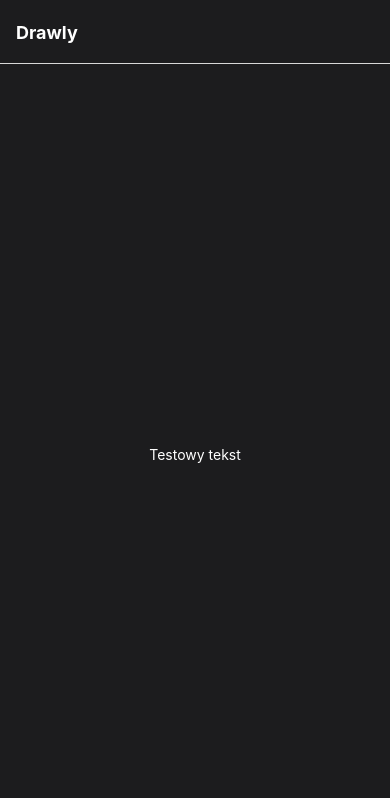
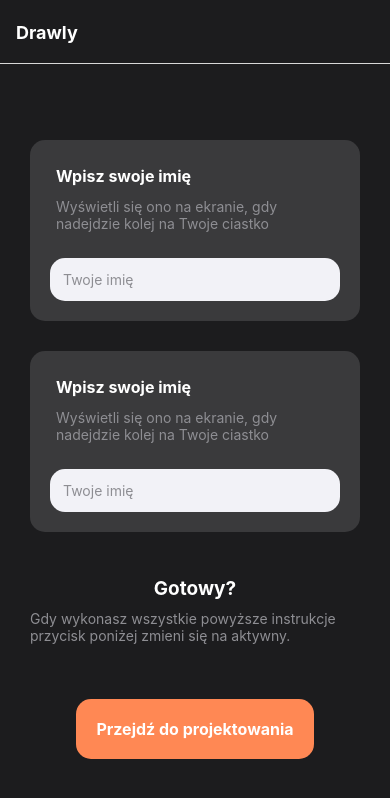
Before and after one commit to dvxi/Drawly, a React Native app: screen /Login in a window 390 px wide. Shown: the top 798 px of the page. Built offline with nearby package versions, Linux system fonts and the light colour scheme.

Commit message:
login screen, card component, navigation

```diff
--- a/App.js
+++ b/App.js
@@ -1,3 +1,4 @@
+import { StatusBar } from 'expo-status-bar';
 import { StyleSheet, Text, View } from 'react-native';
 
 import { NavigationContainer } from '@react-navigation/native';
@@ -26,6 +27,7 @@ export default function App() {
   return (
     <NavigationContainer>
       {Navigator}
+      <StatusBar style="light" />
     </NavigationContainer>
   );
 }
--- /dev/null
+++ b/src/components/Card.jsx
@@ -0,0 +1,53 @@
+import { useState } from 'react';
+import { StyleSheet, Text, View, TextInput } from 'react-native';
+
+const Card = (props) => {
+  const [ input, setInput ] = useState("");
+
+  return (
+    <View style={styles.cardContainer}>
+      <Text style={ styles.title }>{props.title}</Text>
+      <Text style={ styles.text }>
+        {props.content}
+      </Text>
+      { props.input &&
+      <TextInput
+      placeholder="Twoje imię"
+      placeholderTextColor="#8E8E93"
+      onChangeText={setInput}
+      value={input}
+      style={ styles.input } />
+      }
+    </View>
+  )
+};
+
+const styles = StyleSheet.create({
+  cardContainer: {
+    backgroundColor: '#3A3A3C',
+    borderRadius: 15,
+    padding: 20,
+    width: '100%',
+    marginVertical: 15,
+  },
+  title: {
+    color: '#fff',
+    fontWeight: 'bold',
+    padding: 6,
+    fontSize: 16,
+  },
+  text: {
+    color: '#8E8E93',
+    padding: 6,
+    fontSize: 14,
+  },
+  input: {
+    width: '100%',
+    backgroundColor: '#F2F2F7',
+    borderRadius: 15,
+    marginTop: 20,
+    padding: 13,
+  }
+});
+
+export default Card;
--- a/src/screens/LoginScreen.jsx
+++ b/src/screens/LoginScreen.jsx
@@ -1,9 +1,25 @@
-import { StyleSheet, Text, View } from 'react-native';
+import { StyleSheet, Text, View, Pressable } from 'react-native';
+
+import Card from '../components/Card';
 
 const Login = () => {
   return (
     <View style={styles.container}>
-      <Text style={ styles.text }>Testowy tekst</Text>
+      <Card title="Wpisz swoje imię" content="Wyświetli się ono na ekranie, gdy nadejdzie kolej na Twoje ciastko" input />
+      <Card title="Wpisz swoje imię" content="Wyświetli się ono na ekranie, gdy nadejdzie kolej na Twoje ciastko" input />
+      <View style={styles.subcontainer}>
+        <Text style={styles.textTitle}>
+          Gotowy?
+        </Text>
+        <Text style={styles.textSecondary}>
+          Gdy wykonasz wszystkie powyższe instrukcje przycisk poniżej zmieni się na aktywny.
+        </Text>
+      </View>
+      <View style={styles.subcontainer}>
+        <Pressable style={styles.button.main}>
+          <Text style={styles.textMedium}>Przejdź do projektowania</Text>
+        </Pressable>
+      </View>
     </View>
   )
 };
@@ -14,9 +30,37 @@ const styles = StyleSheet.create({
     backgroundColor: '#1c1c1e',
     alignItems: 'center',
     justifyContent: 'center',
+    paddingHorizontal: 30,
   },
-  text: {
-    color: '#fff'
+  subcontainer: {
+    alignItems: 'center',
+    marginVertical: 25,
+  },
+  textMedium: {
+    color: '#fff',
+    fontSize: 16,
+    fontWeight: 'bold'
+  },
+  textTitle: {
+    color: '#fff',
+    fontWeight: 'bold',
+    fontSize: 19,
+    marginVertical: 5,
+  },
+  textSecondary: {
+    color: "#8E8E93",
+    fontSize: 14,
+    marginVertical: 5,
+  },
+  button: {
+    main:{
+      backgroundColor: '#FF8854',
+      padding: 20,
+      borderRadius: 15
+    },
+    secondary: {
+
+    }
   }
 });
 
```
